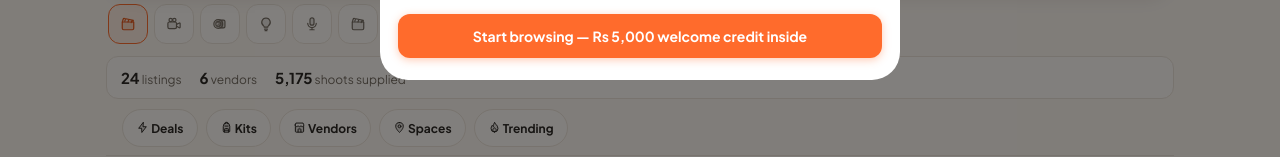
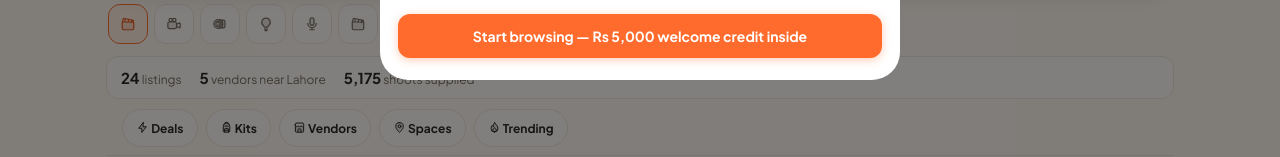
Before and after one commit to swagofthenerd-gif/Scrrenplay-papa, a React (Vite) app in the folder papa-rentals/: page / in a window 1280 px wide. Shown: the part 559-716 px from the top of the page. Built offline with nearby package versions, Linux system fonts and the light colour scheme.

Commit message:
Make the city you picked at signup actually mean something

```diff
--- a/papa-rentals/src/views/Home.tsx
+++ b/papa-rentals/src/views/Home.tsx
@@ -13,6 +13,10 @@
 import type { Item } from '../types'
 
 const RAIL_SEEN_KEY = 'papa-rail-impressions'
+
+/* Same-day van delivery stops being reliable past this, so it's the honest
+   boundary for calling a vendor "near you". */
+const NEARBY_KM = 10
 
 /* One reusable rail so every horizontal strip on Home scrolls, labels and
    keyboards the same way. Duplicating this markup is how sections drift apart. */
@@ -289,9 +293,14 @@
     () => ({
       listings: visible.length,
       vendors: vendorList.length,
+      /* The city picked during onboarding never appeared anywhere again, so it
+         read as a question we asked for no reason. Counting the vendors inside
+         delivery range makes it earn its place — and it's the number a renter
+         actually wants: not how big the platform is, how big it is for them. */
+      nearby: vendorList.filter((v) => v.owner.distanceKm <= NEARBY_KM).length,
       shoots: visible.reduce((s, i) => s + i.timesRented, 0),
     }),
-    [visible, vendorList.length]
+    [visible, vendorList]
   )
 
   const cartCount = state.cart.length
@@ -313,7 +322,12 @@
 
       <div className="proof-band" role="note">
         <div><b>{proof.listings}</b><span className="muted small"> listings</span></div>
-        <div><b>{proof.vendors}</b><span className="muted small"> vendors</span></div>
+        <div>
+          <b>{proof.nearby > 0 ? proof.nearby : proof.vendors}</b>
+          <span className="muted small">
+            {proof.nearby > 0 && state.profile.city ? ` vendors near ${state.profile.city}` : ' vendors'}
+          </span>
+        </div>
         <div><b>{proof.shoots.toLocaleString('en-GB')}</b><span className="muted small"> shoots supplied</span></div>
       </div>
 
```
Also changed, not shown: papa-rentals/.planning/IMPROVEMENTS-250.md.
